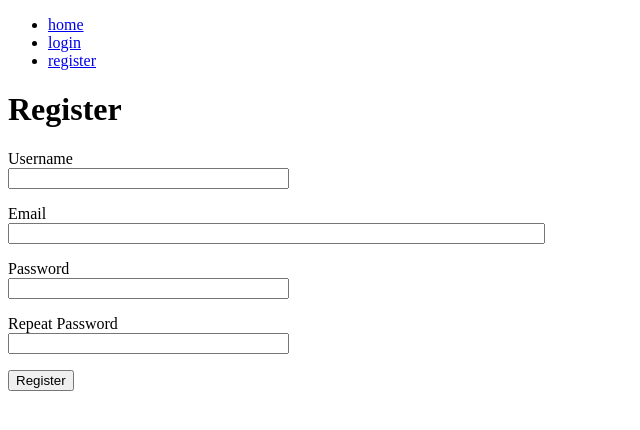
After one commit to Globodain/2024-1-PL01-KA122-VET-000208670, a Flask app: page /register in a window 1280 px wide. The commit adds this page. Shown: the top 430 px of the page, without its empty margins (0-640 px from the left). Run offline with Flask 3, Linux system fonts and the light colour scheme.

```diff
--- a/py_flask/app/__init__.py
+++ b/py_flask/app/__init__.py
@@ -11,5 +11,6 @@ app.config.from_object(Config)
 db = SQLAlchemy(app)
 migrate = Migrate(app, db)
 login = LoginManager(app)
+login.login_view = 'login'
 
 from app import routes, models
--- a/py_flask/app/forms.py
+++ b/py_flask/app/forms.py
@@ -1,9 +1,38 @@
 from flask_wtf import FlaskForm
 from wtforms import StringField, PasswordField, BooleanField, SubmitField
-from wtforms.validators import DataRequired
+from wtforms.validators import ValidationError, DataRequired, Email, EqualTo
+from wtforms import TextAreaField
+from wtforms.validators import Length
+import sqlalchemy as sa
+from app import db
+from app.models import User
 
 class LoginForm(FlaskForm):
     username = StringField('Username', validators=[DataRequired()], render_kw={"size": 32})
     password = PasswordField('Password', validators=[DataRequired()], render_kw={"size": 32})
     remember_me = BooleanField('Remember Me')
     submit = SubmitField('Sign In')
+
+class RegistrationForm(FlaskForm):
+    username = StringField('Username', validators=[DataRequired()])
+    email = StringField('Email', validators=[DataRequired(), Email()])
+    password = PasswordField('Password', validators=[DataRequired()])
+    password2 = PasswordField(
+        'Repeat Password', validators=[DataRequired(), EqualTo('password')])
+    submit = SubmitField('Register')
+
+    def validate_username(self, username):
+        user = db.session.scalar(sa.select(User).where(
+            User.username == username.data))
+        if user is not None:
+            raise ValidationError('Please use a different username.')
+
+    def validate_email(self, email):
+        user = db.session.scalar(sa.select(User).where(
+            User.email == email.data))
+        if user is not None:
+            raise ValidationError('Please use a different email address.')
+class EditProfileForm(FlaskForm):
+    username = StringField('Username', validators=[DataRequired()])
+    about_me = TextAreaField('About me', validators=[Length(min=0, max=140)])
+    submit = SubmitField('Submit')
--- a/py_flask/app/routes.py
+++ b/py_flask/app/routes.py
@@ -1,13 +1,17 @@
-from flask import render_template, flash, redirect, url_for
+from flask import render_template, flash, redirect, url_for, request
+
 from app import app
 from app.forms import LoginForm
-from flask_login import current_user, login_user
+from flask_login import current_user, login_user, logout_user, login_required
 import sqlalchemy as sa
 from app import db
 from app.models import User
+from app.forms import RegistrationForm
+from datetime import datetime, timezone
 
 @app.route('/')
 @app.route('/index')
+@login_required
 def index():
     user = {'username': 'Berry Johns'}
     relatedPost = [
@@ -40,3 +44,53 @@ def login():
         login_user(user, remember=form.remember_me.data)
         return redirect(url_for('index'))
     return render_template('login.html', title='Sign In', form=form)
+@app.route('/logout')
+def logout():
+    logout_user()
+    return redirect(url_for('index'))
+
+@app.route('/register', methods=['GET', 'POST'])
+def register():
+    if current_user.is_authenticated:
+        return redirect(url_for('index'))
+    form = RegistrationForm()
+    if form.validate_on_submit():
+        user = User(username=form.username.data, email=form.email.data)
+        user.set_password(form.password.data)
+        db.session.add(user)
+        db.session.commit()
+        flash('Congratulations, you are now a registered user!')
+        return redirect(url_for('login'))
+    return render_template('register.html', title='Register', form=form)
+
+@app.route('/user/<username>')
+@login_required
+def user(username):
+    user = db.first_or_404(sa.select(User).where(User.username == username))
+    posts = [
+        {'author': user, 'body': 'Test post #1'},
+        {'author': user, 'body': 'Test post #2'}
+    ]
+    return render_template('user.html', user=user, posts=posts)
+
+@app.before_request
+def before_request():
+    if current_user.is_authenticated:
+        current_user.last_seen = datetime.now(timezone.utc)
+        db.session.commit()
+from app.forms import EditProfileForm
+
+@app.route('/editprofile', methods=['GET', 'POST'])
+@login_required
+def edit_profile():
+    form = EditProfileForm()
+    if form.validate_on_submit():
+        current_user.username = form.username.data
+        current_user.about_me = form.about_me.data
+        db.session.commit()
+        flash('Your changes have been saved.')
+        return redirect(url_for('edit_profile'))  # Use 'edit_profile' here
+    elif request.method == 'GET':
+        form.username.data = current_user.username
+        form.about_me.data = current_user.about_me
+    return render_template('editprofile.html', title='Edit Profile', form=form)
--- /dev/null
+++ b/py_flask/app/templates/_post.html
@@ -0,0 +1,6 @@
+<table>
+  <tr valign="top">
+    <td><img src="{{ post.author.avatar(36) }}"></td>
+    <td>{{ post.author.username }} says:<br>{{ post.body }}</td>
+  </tr>
+</table>
--- a/py_flask/app/templates/base.html
+++ b/py_flask/app/templates/base.html
@@ -13,7 +13,13 @@
         <nav>
             <ul>
                 <li><a href="{{ url_for('index') }}">home</a></li>
+                {% if current_user.is_anonymous %}
                 <li><a href="{{ url_for('login') }}">login</a></li>
+                <li><a href="{{ url_for('register')}}">register</a></li>
+                {% else %}
+                <li><a href="{{ url_for('logout') }}">logout</a></li>
+                <li><a href="{{ url_for('user', username=current_user.username) }}">Profile</a></li>
+                {% endif %}
             </ul>
         </nav>
         {% with messages = get_flashed_messages() %}
--- /dev/null
+++ b/py_flask/app/templates/register.html
@@ -0,0 +1,37 @@
+{% extends "base.html" %}
+
+{% block content %}
+    <h1>Register</h1>
+    <form action="" method="post">
+        {{ form.hidden_tag() }}
+        <p>
+            {{ form.username.label }}<br>
+            {{ form.username(size=32) }}<br>
+            {% for error in form.username.errors %}
+            <span style="color: red;">[{{ error }}]</span>
+            {% endfor %}
+        </p>
+        <p>
+            {{ form.email.label }}<br>
+            {{ form.email(size=64) }}<br>
+            {% for error in form.email.errors %}
+            <span style="color: red;">[{{ error }}]</span>
+            {% endfor %}
+        </p>
+        <p>
+            {{ form.password.label }}<br>
+            {{ form.password(size=32) }}<br>
+            {% for error in form.password.errors %}
+            <span style="color: red;">[{{ error }}]</span>
+            {% endfor %}
+        </p>
+        <p>
+            {{ form.password2.label }}<br>
+            {{ form.password2(size=32) }}<br>
+            {% for error in form.password2.errors %}
+            <span style="color: red;">[{{ error }}]</span>
+            {% endfor %}
+        </p>
+        <p>{{ form.submit() }}</p>
+    </form>
+{% endblock %}
```
Also changed, not shown: py_flask/app/models.py (+9 -1 lines), py_flask/app/templates/editprofile.html (added, +23 -0 lines), py_flask/app/templates/index.html (+6 -12 lines), py_flask/app/templates/user.html (added, +21 -0 lines), py_flask/migrations/versions/1a0c0a2ea858_improved_user_fields.py (added, +36 -0 lines), py_flask/migrations/versions/a3d5b1b9492d_increase_password_hash_length.py (added, +38 -0 lines).
